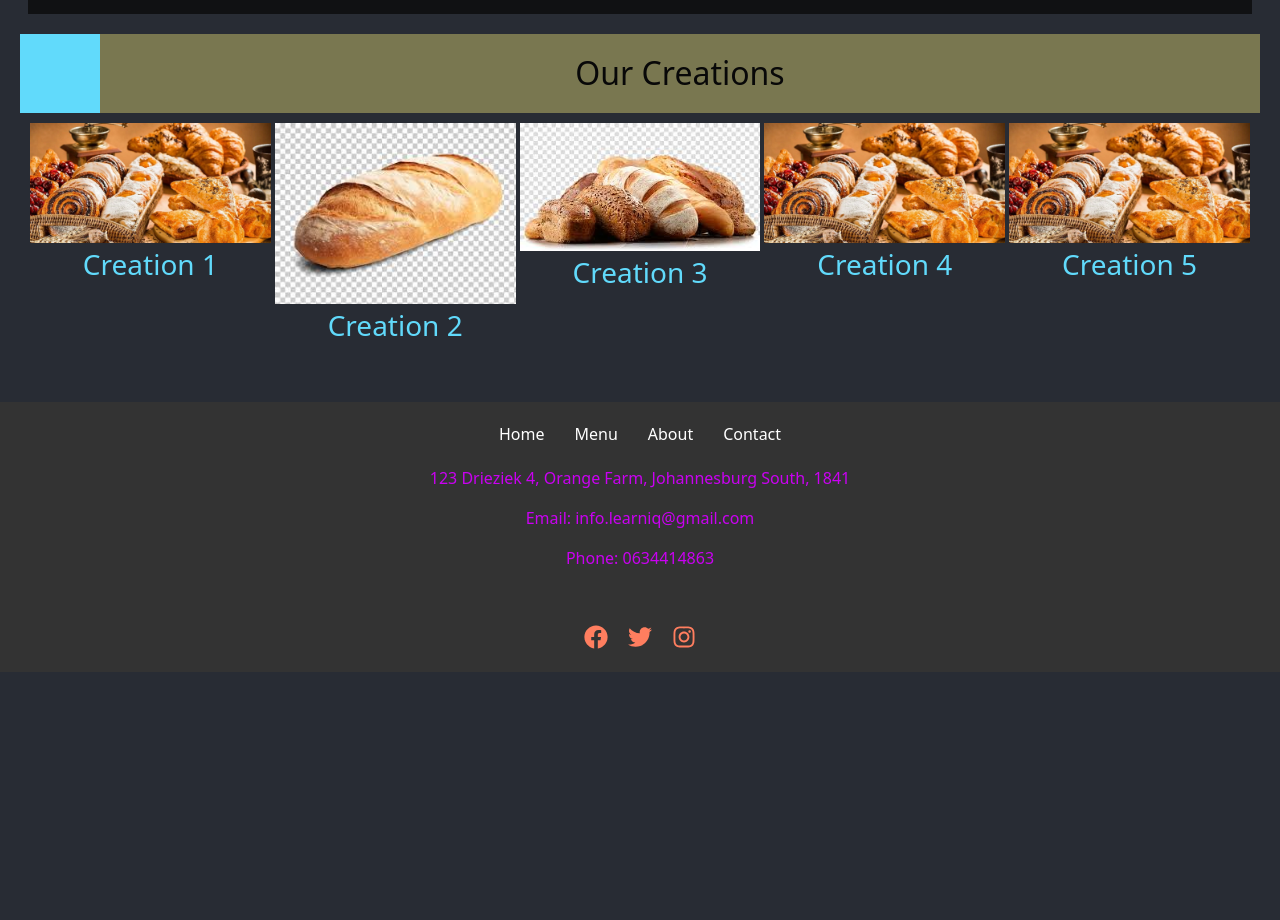
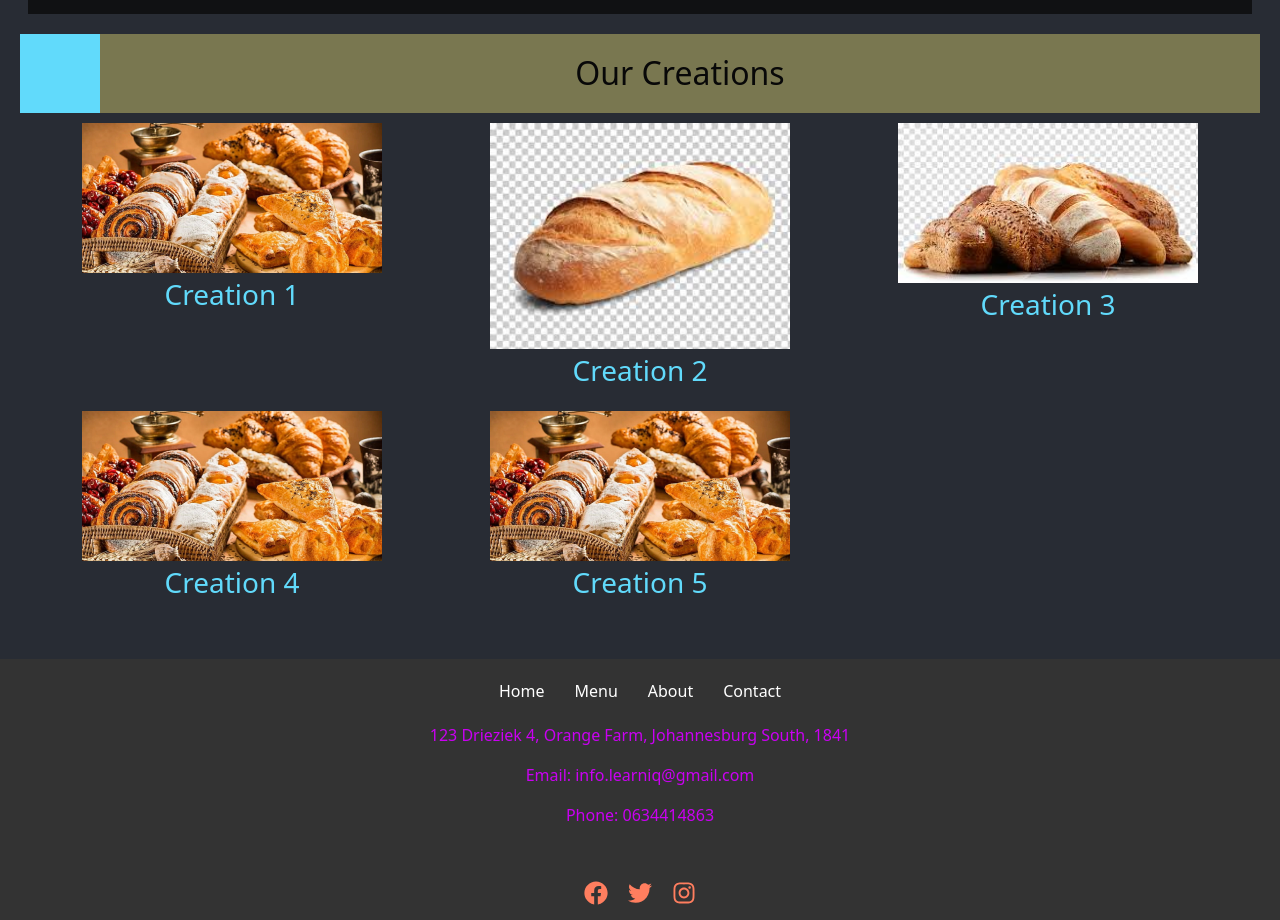
Before and after one commit to Ymffuture/bakeone, a React (Create React App) app: page / in a window 1280 px wide. Shown: the part 880-1800 px from the top of the page. Before the commit the page ends 1552 px from the top, so only its background shows below. Built offline with nearby package versions, Linux system fonts and the light colour scheme.

Commit message:
Update main.scss

```diff
--- a/src/styles/main.scss
+++ b/src/styles/main.scss
@@ -35,7 +35,7 @@ body {
 
 .image-grid {
   display: grid;
-  grid-template-columns: repeat(4, 8fr); /* Adjust columns as needed */
+  grid-template-columns: repeat(3, 1fr); /* Adjust columns as needed */
   gap: 8px; /* Adjust gap between items */
 }
 
@@ -130,7 +130,7 @@ body {
 }
 .image-grid {
   display: grid;
-  grid-template-columns: repeat(5, 1fr);
+  grid-template-columns: repeat(3, 1fr);
   gap: 4px;
   margin: 10px;
 }
```
